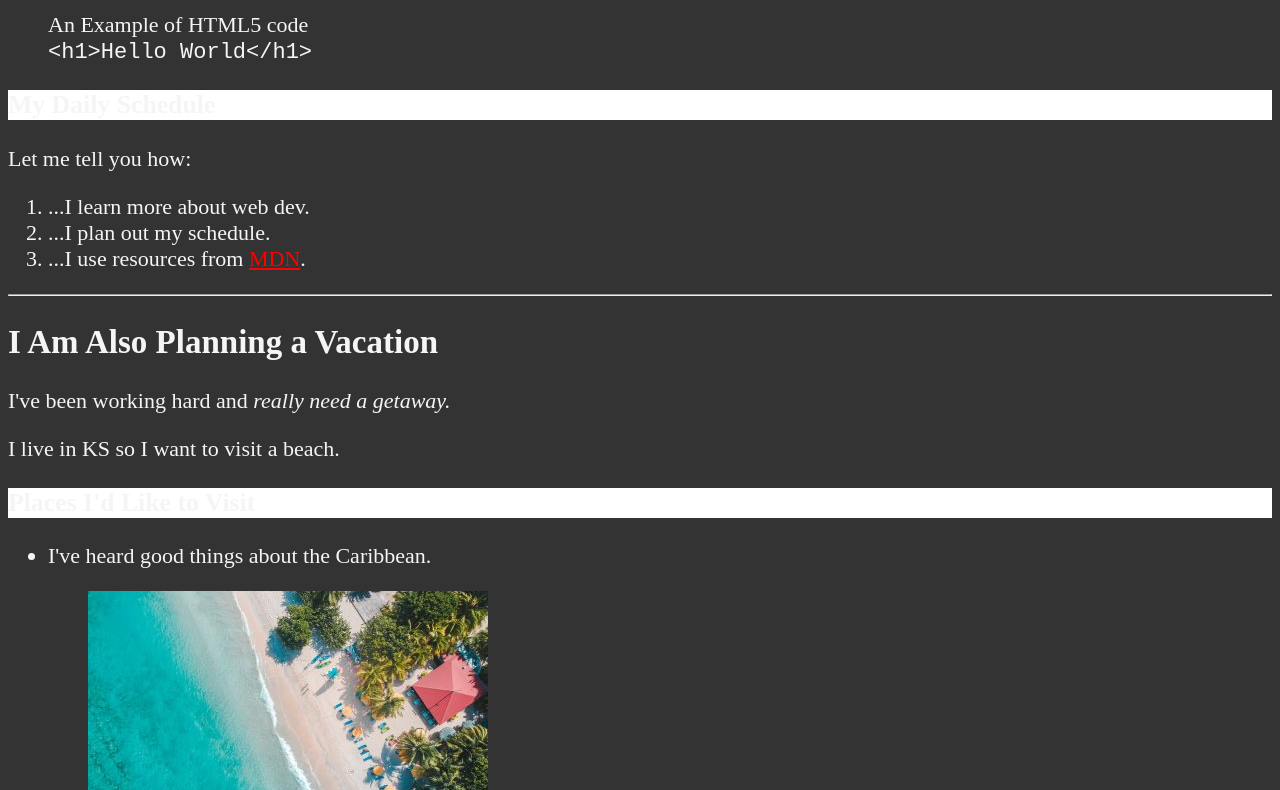
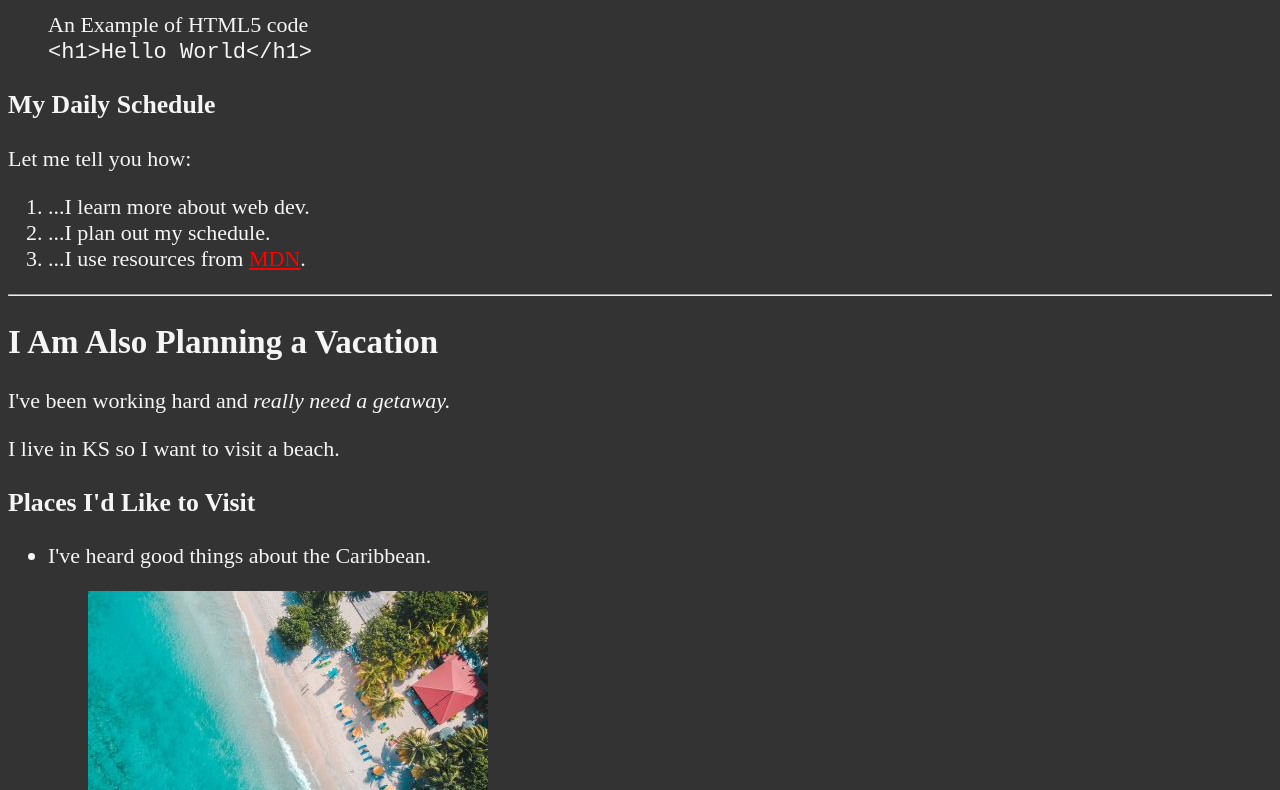
Before and after one commit to KErinAmu91871675/FirstHTML, a plain HTML site: page index.html in a window 1280 px wide. Shown: the part 666-1456 px from the top of the page. Drawn offline with Linux system fonts and the light colour scheme.

Commit message:
main.css fixed

```diff
--- a/main.css
+++ b/main.css
@@ -19,7 +19,3 @@ a:hover,
 a:active {
   color: #eee;
 }
-
-h3{
-  background-color: white;
-}
```
